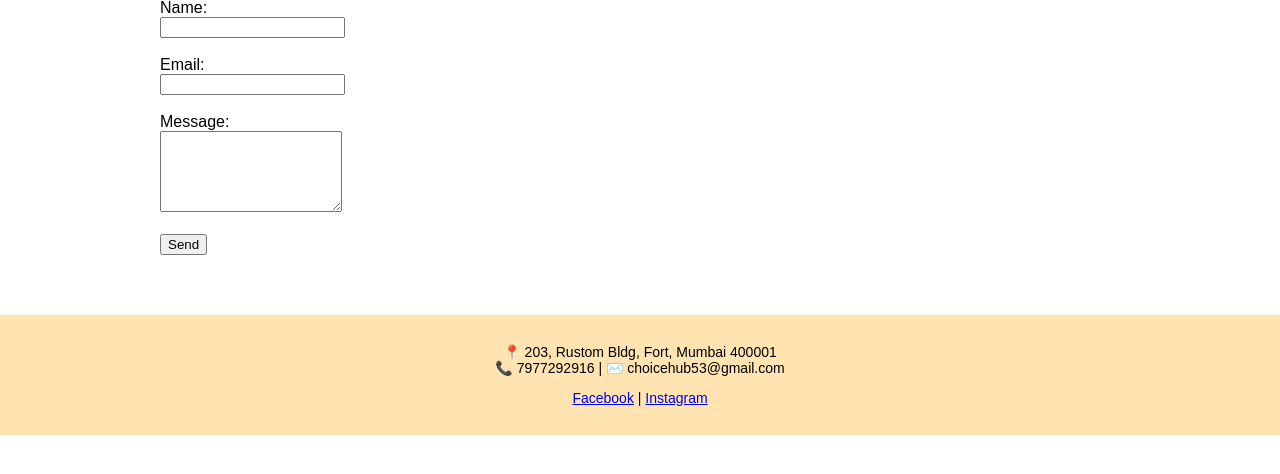
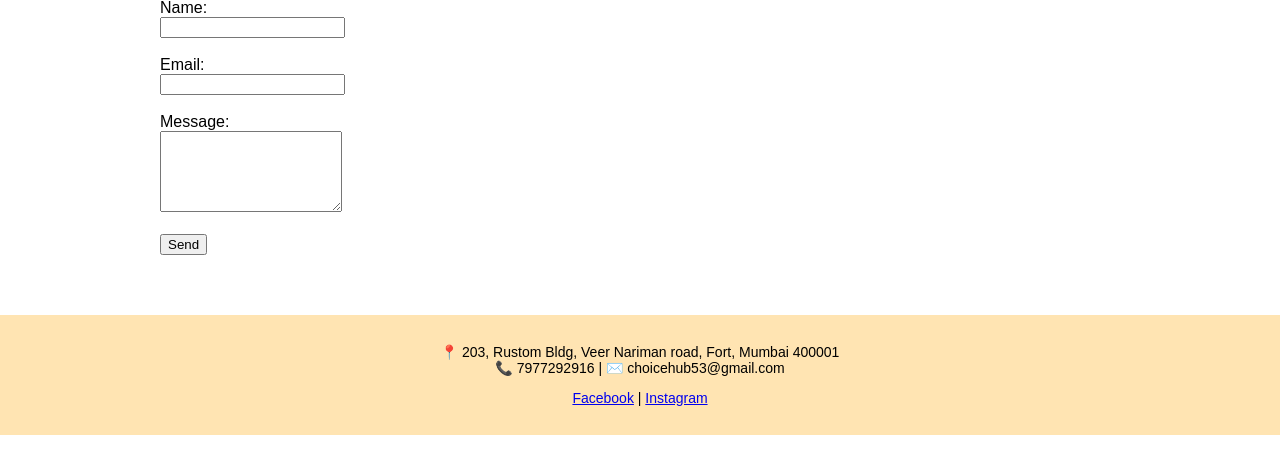
Before and after one commit to choicehub53/yourchoicehub, a Flask app: page /contact in a window 1280 px wide. Shown: the part 223-697 px from the top of the page. Run offline with Flask 3, Linux system fonts and the light colour scheme.

Commit message:
Update contact.html

```diff
--- a/templates/contact.html
+++ b/templates/contact.html
@@ -30,7 +30,7 @@
     </div>
 
 <footer>
-    <p>📍 203, Rustom Bldg, Fort, Mumbai 400001<br>
+    <p>📍 203, Rustom Bldg, Veer Nariman road, Fort, Mumbai 400001<br>
        📞 7977292916 | ✉️ choicehub53@gmail.com</p>
     <p>
         <a href="https://facebook.com/yourchoicehub" target="_blank">Facebook</a> |
```
